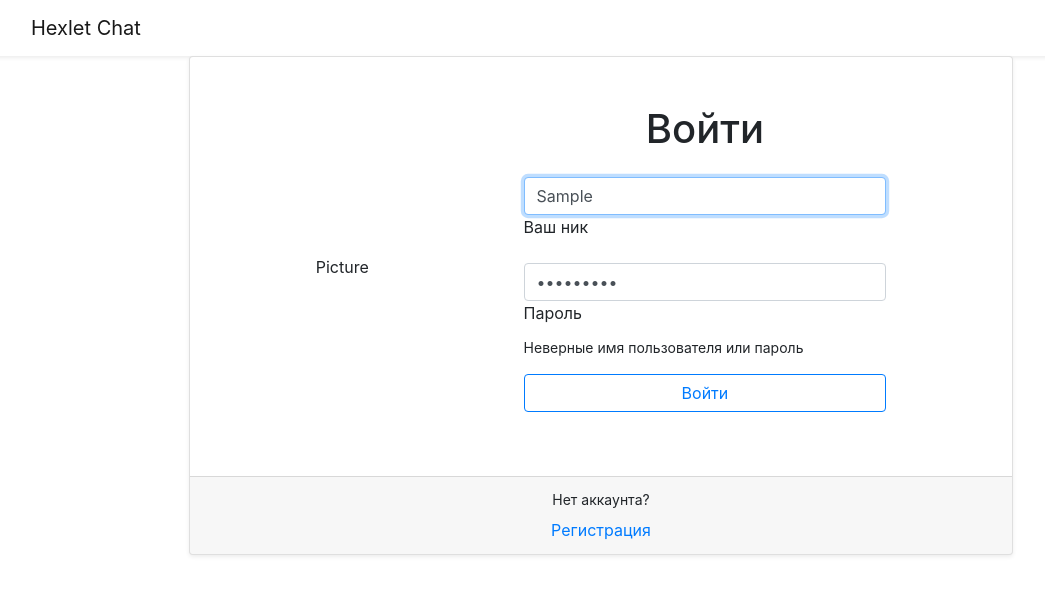
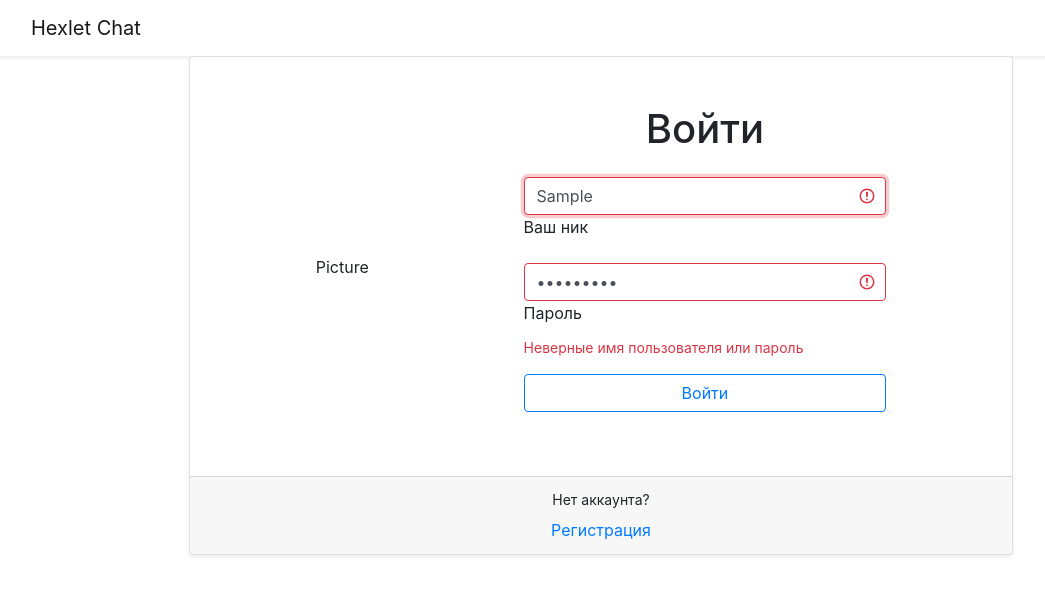
Before and after one commit to lev33/frontend-project-lvl4, a React app: page /login in a window 1280 px wide. Both pictures are taken after typing "Sample", "Sample123" into the empty fields and a click on the button "Войти". Shown: the top 594 px of the page, without its empty margins (39-1084 px from the left). Built offline with nearby package versions, Linux system fonts and the light colour scheme; no server answers; the HTML template or start-up script is replaced by a standard one.

Commit message:
add isAuthFailed

```diff
--- a/src/components/LoginPage.jsx
+++ b/src/components/LoginPage.jsx
@@ -1,4 +1,4 @@
-import React, { useContext, useEffect, useRef, useState } from 'react';
+import React, { useContext, useEffect, useRef, useState, } from 'react';
 import {
   NavLink, useNavigate,
 } from 'react-router-dom';
@@ -67,13 +67,14 @@ const LoginPage = () => {
                     type="text"
                     id="username"
                     name="username"
-                    className=""
                     autoComplete="username"
                     placeholder={t('login.nickname')}
                     required
                     onBlur={formik.handleBlur}
                     onChange={formik.handleChange}
                     value={formik.values.username}
+                    isInvalid={isAuthFailed
+                      || (formik.touched.username && !!formik.errors.username)}
                   />
                   <FormLabel htmlFor="username">{t('login.nickname')}</FormLabel>
                 </FormGroup>
@@ -82,21 +83,22 @@ const LoginPage = () => {
                     type="password"
                     id="password"
                     name="password"
-                    className=""
                     autoComplete="current-password"
                     placeholder={t('login.password')}
                     required
                     onBlur={formik.handleBlur}
                     onChange={formik.handleChange}
                     value={formik.values.password}
+                    isInvalid={isAuthFailed
+                      || (formik.touched.password && !!formik.errors.password)}
                   />
                   <FormLabel htmlFor="username">{t('login.password')}</FormLabel>
                   {isAuthFailed
                     && (
-                      <Form.Text type="invalid">
+                      <Form.Control.Feedback type="invalid">
                         {t('login.invalidUsernameOrPassword')}
-                      </Form.Text>
-                  )}
+                      </Form.Control.Feedback>
+                    )}
                 </FormGroup>
                 <Button type="submit" className="w-100 mb-3" variant="outline-primary">{t('login.logIn')}</Button>
               </Form>
```
